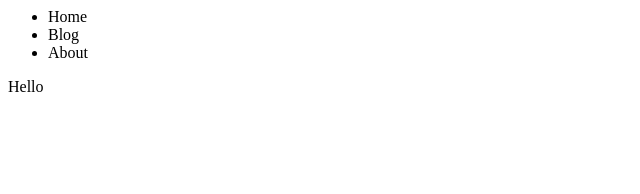
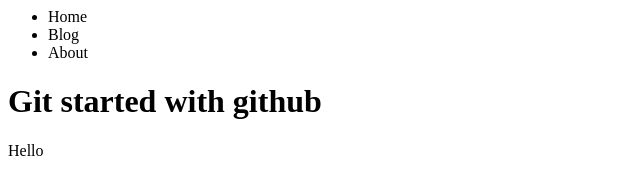
Before and after one commit to nesrinehanane/my-web-app-git, a plain HTML site: page index.html in a window 1280 px wide. Shown: the whole page, without its empty margins (0-640 px from the left). Drawn offline with Linux system fonts and the light colour scheme.

Commit message:
add title to index

```diff
--- a/index.html
+++ b/index.html
@@ -10,6 +10,6 @@
 		<li>About</li>
 	</ul>
 </nav>
-
+	<h1>Git started with github</h1>
 	<p>Hello</p>
 </body>
```
